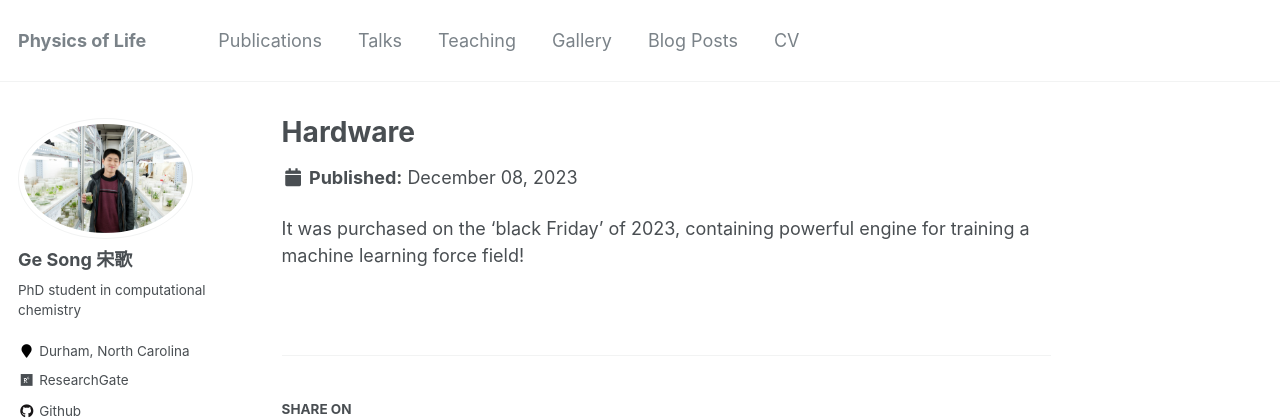
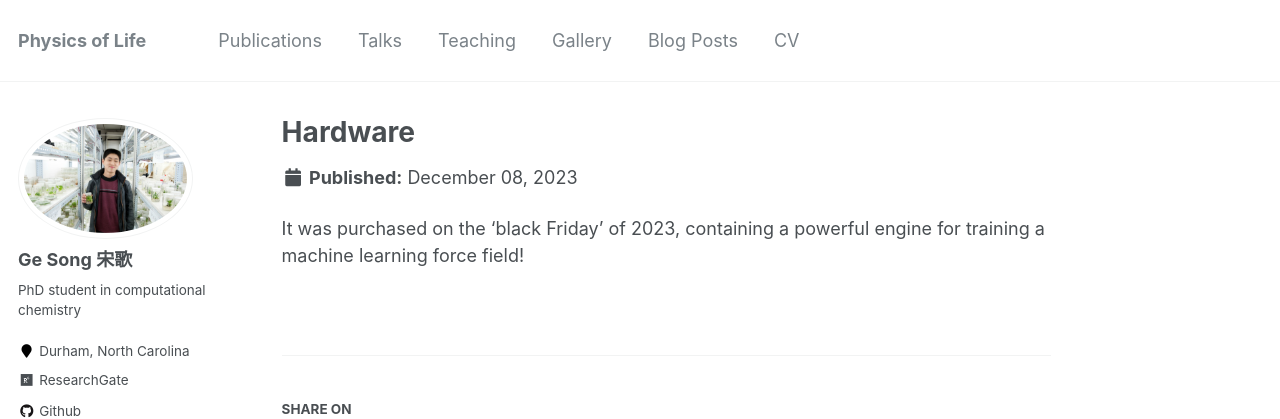
Before and after one commit to CalvinGe/gesong.github.io, a Jekyll site: the page built from _portfolio/portfolio-1.md, in a window 1280 px wide. Shown: the top 419 px of the page. Built offline with Jekyll 4.4.1, drawn with Linux system fonts in a browser that asks for light colours; some web fonts are replaced; part of the change alters nothing that is shown.

```diff
--- a/_portfolio/portfolio-1.md
+++ b/_portfolio/portfolio-1.md
@@ -1,7 +1,7 @@
 ---
 title: "Hardware"
-excerpt: "This is my personal computational resource GPU01<br/><img src='/images/gpu01.jpg'>"
-collection: portfolio
+excerpt: "This is my personal computational resource GPU01<br/><img src='gpu01.jpg'>"
+collection: Gallery
 ---
 
-It was purchased on the 'black Friday' of 2023, containing powerful engine for training a machine learning force field!
+It was purchased on the 'black Friday' of 2023, containing a powerful engine for training a machine learning force field!
```
